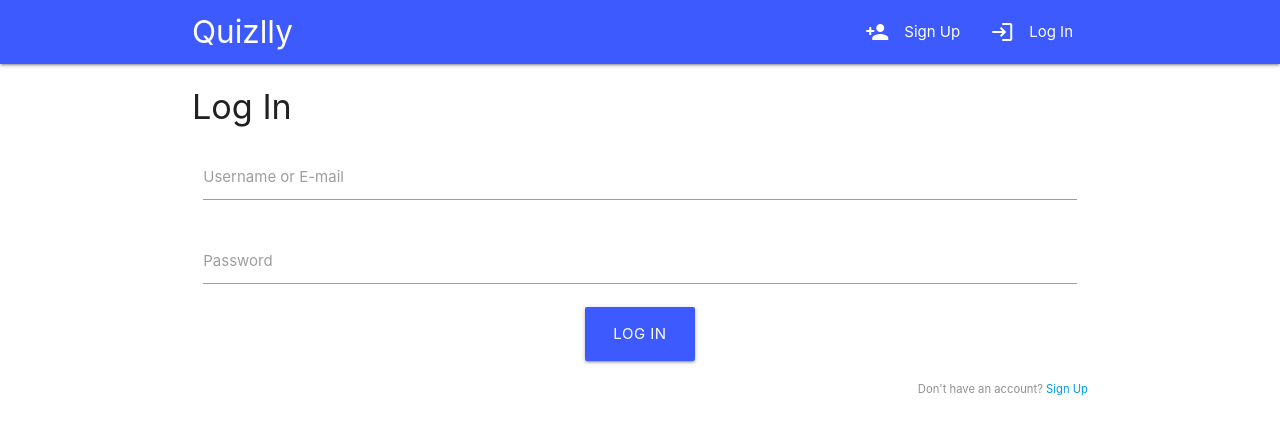
After one commit to olafszymanski/Quizlly, a Flask app: page /login in a window 1280 px wide. The commit adds this page. Shown: the top 435 px of the page. Run offline with Flask 2, Linux system fonts and the light colour scheme.

Commit message:
Added basic registration and login system.

```diff
--- /dev/null
+++ b/quizlly/static/css/styles.css
@@ -0,0 +1,3 @@
+.text-muted {
+    color: #909090
+}
--- a/quizlly/templates/base.html
+++ b/quizlly/templates/base.html
@@ -6,6 +6,8 @@
 
     <link href="https://fonts.googleapis.com/icon?family=Material+Icons" rel="stylesheet">
     <link rel="stylesheet" href="https://cdnjs.cloudflare.com/ajax/libs/materialize/1.0.0/css/materialize.min.css">
+
+    <link rel="stylesheet" href="{{ url_for('static', filename='css/styles.css') }}">
 
     {% if title %}
         <title>Quizlly | {{ title }}</title>
@@ -20,8 +22,13 @@
                 <a href="{{ url_for('main.home') }}" class="brand-logo">Quizlly</a>
                 <a href="#" data-target="mobile-demo" class="sidenav-trigger"><i class="material-icons">menu</i></a>
                 <ul class="right hide-on-med-and-down">
-                    <li><a href=""><i class="material-icons left">person_add</i>Sign Up</a></li>
-                    <li><a href=""><i class="material-icons left">login</i>Log In</a></li>
+                    {% if current_user.is_authenticated %}
+                        <li><a href="#"><i class="material-icons left">person_add</i>Account</a></li>
+                        <li><a href="{{ url_for('users.logout') }}"><i class="material-icons left">exit_to_app</i>Log Out</a></li>
+                    {% else %}
+                        <li><a href="{{ url_for('users.signup') }}"><i class="material-icons left">person_add</i>Sign Up</a></li>
+                        <li><a href="{{ url_for('users.login') }}"><i class="material-icons left">login</i>Log In</a></li>
+                    {% endif %}
                 </ul>
             </div>
         </div>
@@ -29,11 +36,48 @@
 
     <ul class="sidenav" id="mobile-demo">
         <li><a href="{{ url_for('main.home') }}" class="mobile-logo center">Quizlly</a></li>
-        <li><a href=""><i class="material-icons left">person_add</i>Sign Up</a></li>
-        <li><a href=""><i class="material-icons left">login</i>Log In</a></li>
+        {% if current_user.is_authenticated %}
+            <li><a href="#"><i class="material-icons left">person_add</i>Account</a></li>
+            <li><a href="{{ url_for('users.logout') }}"><i class="material-icons left">exit_to_app</i>Log Out</a></li>
+        {% else %}
+            <li><a href="{{ url_for('users.signup') }}"><i class="material-icons left">person_add</i>Sign Up</a></li>
+            <li><a href="{{ url_for('users.login') }}"><i class="material-icons left">login</i>Log In</a></li>
+        {% endif %}
     </ul>
 
-    {% block content %}{% endblock %}
+    <div class="container">
+        <div class="row">
+            <div class="col s12 m10 l8 offset-l2 offset-m1">
+                {% with messages = get_flashed_messages(with_categories=true) %}
+                    {% if messages %}
+                        {% for category, message in messages %}
+                            {% if category == 'danger' %}
+                                <div class="card red darken-4">
+                                    <div class="card-content white-text">
+                                        <p><i class="material-icons left">error_outline</i> {{ message }}</p>
+                                    </div>
+                                </div>
+                            {% elif category == 'success' %}
+                                <div class="card green darken-4">
+                                    <div class="card-content white-text">
+                                        <p><i class="material-icons left">check</i> {{ message }}</p>
+                                    </div>
+                                </div>
+                            {% elif category == 'info' %}
+                                <div class="card blue darken-4">
+                                    <div class="card-content white-text">
+                                        <p><i class="material-icons left">info</i> {{ message }}</p>
+                                    </div>
+                                </div>
+                            {% endif %}
+                        {% endfor %}
+                    {% endif %}
+                {% endwith %}
+            </div>
+        </div>
+
+        {% block content %}{% endblock %}
+    </div>
 
     <script src="https://code.jquery.com/jquery-3.5.1.min.js" integrity="sha256-9/aliU8dGd2tb6OSsuzixeV4y/faTqgFtohetphbbj0=" crossorigin="anonymous"></script>
     <script src="https://cdnjs.cloudflare.com/ajax/libs/materialize/1.0.0/js/materialize.min.js"></script>
--- a/quizlly/templates/main/home.html
+++ b/quizlly/templates/main/home.html
@@ -1,6 +1,4 @@
 {% extends 'base.html' %}
 {% block content %}
-    <div class="container">
-        <h3>Home</h3>
-    </div>
+    <h3>Home</h3>
 {% endblock %}
--- /dev/null
+++ b/quizlly/templates/users/login.html
@@ -0,0 +1,33 @@
+{% extends 'base.html' %}
+{% block content %}
+    <div class="row">
+        <h4>Log In</h4>
+        <form action="" method="post" class="col s12">
+            {{ form.hidden_tag() }}
+            <div class="row">
+                <div class="input-field col s12">
+                    {{ form.username_or_email.label }}
+                    {{ form.username_or_email(class='validate') }}
+                    {% if form.username_or_email.errors %}
+                        {% for error in form.username_or_email.errors %}
+                            <span class="helper-text red-text" data-error="wrong">{{ error }}</span>
+                        {% endfor %}
+                    {% endif %}
+                </div>
+                <div class="input-field col s12">
+                    {{ form.password.label }}
+                    {{ form.password(class='validate') }}
+                    {% if form.password.errors %}
+                        {% for error in form.password.errors %}
+                            <span class="helper-text red-text" data-error="wrong">{{ error }}</span>
+                        {% endfor %}
+                    {% endif %}
+                </div>
+                <div class="row center">
+                    {{ form.submit(class='btn btn-large indigo accent-3') }}
+                </div>
+                <small class="text-muted right">Don't have an account? <a href="{{ url_for('users.signup') }}">Sign Up</a></small>
+            </div>
+        </form>
+    </div>
+{% endblock %}
--- /dev/null
+++ b/quizlly/users/forms.py
@@ -0,0 +1,28 @@
+from flask_wtf import FlaskForm
+from wtforms import StringField, PasswordField, SubmitField
+from wtforms.validators import DataRequired, Length, Email, EqualTo, ValidationError
+from .models import User
+
+
+class SignUpForm(FlaskForm):
+    username = StringField('Username', validators=[DataRequired(), Length(min=6, max=30)])
+    email = StringField('E-mail', validators=[DataRequired(), Length(min=5, max=100), Email()])
+    password = PasswordField('Password', validators=[DataRequired(), Length(min=6, max=300)])
+    repeat_password = PasswordField('Repeat Password', validators=[DataRequired(), EqualTo('password')])
+    submit = SubmitField('Sign Up')
+
+
+    def validate_username(self, field):
+        if User.query.filter_by(username=field.data).first():
+            raise ValidationError('This username is already taken!')
+
+
+    def validate_email(self, field):
+        if User.query.filter_by(email=field.data).first():
+            raise ValidationError('This e-mail is already taken!')
+
+
+class LogInForm(FlaskForm):
+    username_or_email = StringField('Username or E-mail', validators=[DataRequired(), Length(min=5, max=100)])
+    password = PasswordField('Password', validators=[DataRequired(), Length(min=6, max=300)])
+    submit = SubmitField('Log In')
--- /dev/null
+++ b/quizlly/users/views.py
@@ -0,0 +1,62 @@
+from quizlly import bcrypt, db
+from flask import Blueprint, render_template, redirect, url_for, flash, request
+from flask_login import login_user, current_user, logout_user
+from .forms import SignUpForm, LogInForm
+from .models import User
+
+
+users = Blueprint('users', __name__)
+
+
+@users.route('/signup', methods=['GET', 'POST'])
+def signup():
+    form = SignUpForm()
+
+    if form.validate_on_submit():
+        password = bcrypt.generate_password_hash(form.password.data)
+
+        user = User(form.username.data, form.email.data, password)
+
+        db.session.add(user)
+        db.session.commit()
+
+        flash('Your account has been created successfully!', 'success')
+
+        return redirect(url_for('main.home'))
+
+    return render_template('users/signup.html', title='Sign Up', form=form)
+
+
+@users.route('/login', methods=['GET', 'POST'])
+def login():
+    form = LogInForm()
+
+    if form.validate_on_submit():
+        def validate_and_login(user_object):
+            if bcrypt.check_password_hash(user_object.password, form.password.data):
+                login_user(user_object)
+
+                return True
+            else:
+                return False
+
+        if user := User.query.filter_by(username=form.username_or_email.data).first():
+            if validate_and_login(user):
+                next_page = request.args.get('next')
+                return redirect(next_page) if next_page else redirect(url_for('main.home'))
+        elif user := User.query.filter_by(email=form.username_or_email.data).first():
+            if validate_and_login(user):
+                next_page = request.args.get('next')
+                return redirect(next_page) if next_page else redirect(url_for('main.home'))
+        else:
+            flash('User does not exist! Please try using different credentials.', 'danger')
+
+    return render_template('users/login.html', title='Log In', form=form)
+
+
+@users.route('/logout')
+def logout():
+    if current_user.is_authenticated:
+        logout_user()
+
+    return redirect(url_for('main.home'))
```
Also changed, not shown: quizlly/__init__.py (+8 -0 lines), quizlly/templates/users/signup.html (added, +51 -0 lines), quizlly/users/models.py (added, +24 -0 lines), requirements.txt (+7 -0 lines), quizlly/users/__init__.py (added).
